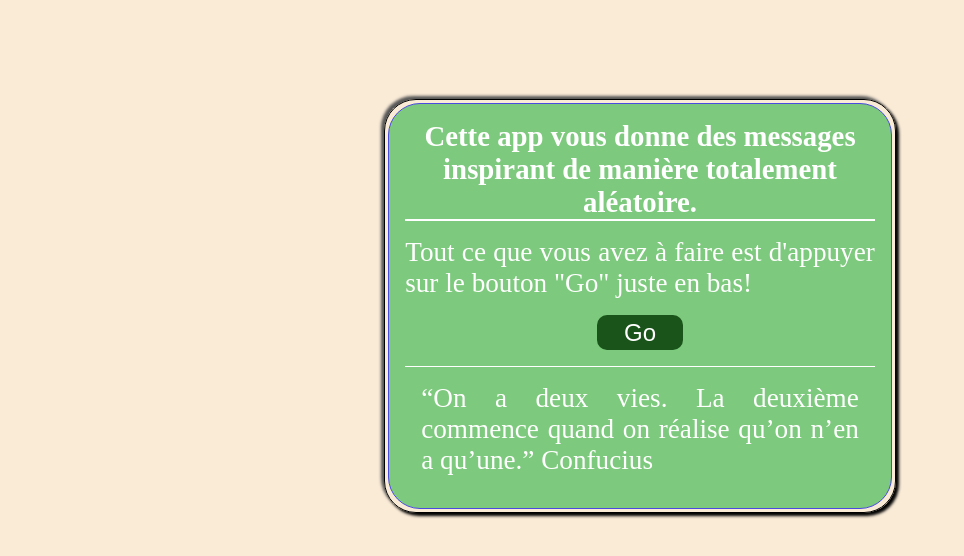
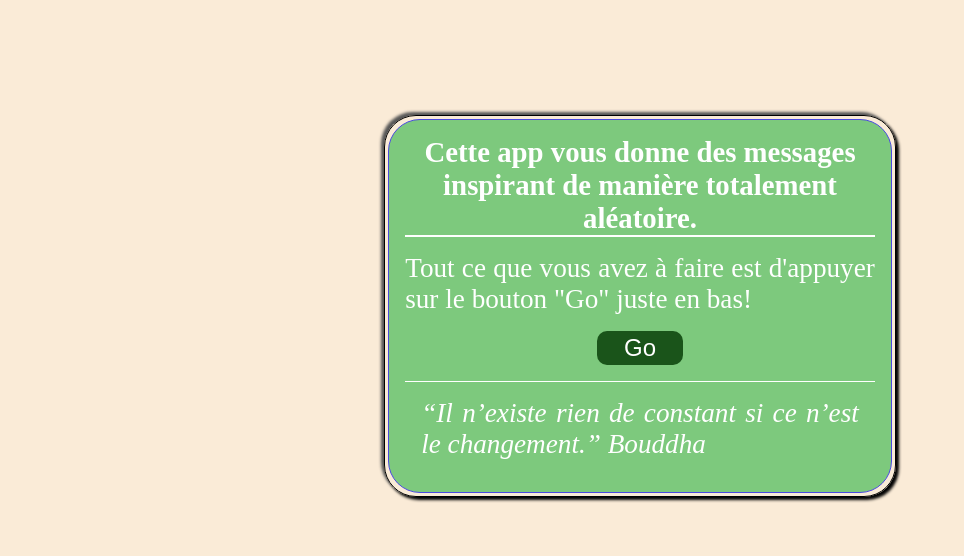
Before and after one commit to Joe-Itax/Mixed_Messages, a website: page index.html in a window 1280 px wide. Both pictures are taken after a click on the button "Go". Shown: the part 94-650 px from the top of the page, without its empty margins (0-964 px from the left). Drawn offline with Linux system fonts and the light colour scheme.

Commit message:
feat : connection of html to javascript, add of others property in style

```diff
--- a/index.html
+++ b/index.html
@@ -20,7 +20,7 @@
           Tout ce que vous avez à faire est d'appuyer sur le bouton "Go" juste
           en bas!
         </p>
-        <button type="submit" id="btn">Go</button>
+        <button type="button" id="btn">Go</button>
         <div class="boxMessage" id="boxMessage">
           <p class="message" id="message">
             “On a deux vies. La deuxième commence quand on réalise qu’on n’en a
@@ -29,5 +29,6 @@
         </div>
       </section>
     </main>
+    <script src="./index.js"></script>
   </body>
 </html>
--- a/index.js
+++ b/index.js
@@ -1,4 +1,3 @@
-//Begin
 const randomMessage = () => {
   const messageArray = [
     '“On a deux vies. La deuxième commence quand on réalise qu’on n’en a qu’une.” Confucius',
@@ -14,9 +13,28 @@ const randomMessage = () => {
     '“Tous les hommes pensent que le bonheur se trouve au sommet de la montagne. Alors qu’il réside dans la façon de la gravir.” Auteur inconnu',
     '“Le véritable voyage ne consiste pas à chercher de nouveaux paysages, mais à avoir de nouveaux yeux.” Marcel Proust',
     '“Avec trop on se perd. Avec moins on se trouve.” Tchouang Tseu',
+    '“Là où vos talents et les besoins du monde se rencontrent, là se trouve votre vocation.” Aristote.',
+    '“Accomplis chaque acte de ta vie comme s’il devait être le dernier.” Marc Aurèle',
+    '“N’aie pas peur d’avancer lentement. Aie peur de rester immobile.” Proverbe chinois',
+    '“Ne t’inquiète pas de l’échec. Inquiète-toi de ce que tu manques si tu n’essayes même pas.” Jack Canfield',
+    '“Croyez en vos rêves et ils se réaliseront peut-être. Croyez en vous et ils se réaliseront sûrement.” Martin Luther King',
+    '“Vous ne trouverez jamais ce que vous ne cherchez pas.” Confucius.',
+    '“Un objectif bien défini est à moitié atteint.” Abraham Lincoln',
+    '“Quand on ose, on se trompe souvent. Quand on n’ose pas, on se trompe toujours.” Romain Rolland.',
+    '“On a toujours le choix. On est même la somme de ses choix.” Joseph O’ Connor',
+    '“La vie c’est comme une bicyclette, il faut avancer pour ne pas perdre l’équilibre.” Albert Einstein',
+    '“Celui qui est le maître de lui-même est plus grand que celui qui est le maître du monde.” Bouddha',
+    '“Il n’existe rien de constant si ce n’est le changement.” Bouddha',
+    '” Il y a deux façons de penser. L’une est de croire que les miracles n’existent pas. L’autre est de croire que chaque chose est un miracle.” Albert Einstein',
   ];
-
-  const smsRandom = Math.floor(Math.random() * messageArray.length);
-  console.log(messageArray[smsRandom]);
+  const message = document.getElementById('message');
+  const boxMessage = document.getElementById('boxMessage');
+  const btn = document.getElementById('btn');
+  btn.addEventListener('click', () => {
+    const smsRandom = Math.floor(Math.random() * messageArray.length);
+    message.style.display = 'inherit';
+    boxMessage.style.display = 'block';
+    message.innerHTML = messageArray[smsRandom];
+  });
 };
 randomMessage();
--- a/style.css
+++ b/style.css
@@ -74,5 +74,26 @@ main section button:hover {
 main section .boxMessage {
   border-top: 1px solid;
   padding: 1rem;
-  /* display: none; */
+  display: none;
 }
+
+main section .boxMessage p {
+  display: none;
+  font-style: italic;
+}
+
+@media (max-width: 900px) {
+  main {
+    width: 70%;
+  }
+}
+
+@media (max-width: 600px) {
+  header h1 {
+    font-size: 2.7rem;
+  }
+
+  main {
+    width: 85%;
+  }
+}
```
